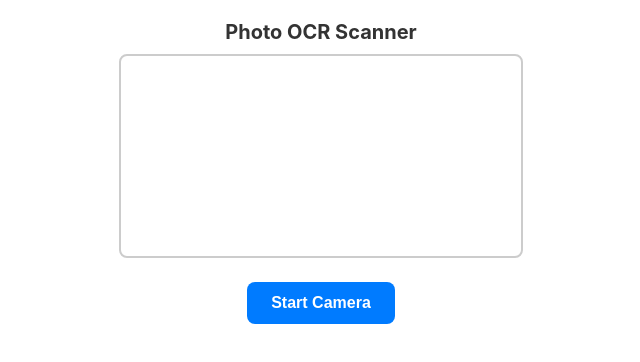
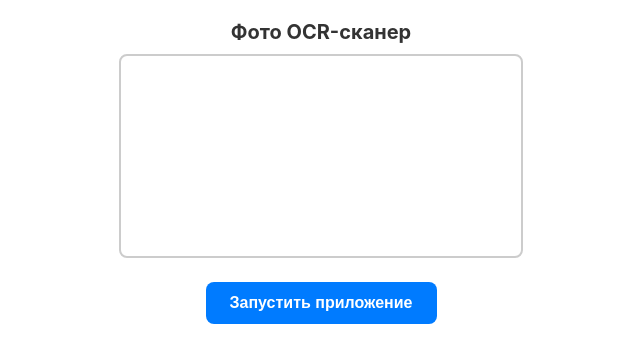
Before and after one commit to martincxx/questions-app, a Next.js app: page / in a window 1280 px wide. Shown: the top 362 px of the page, without its empty margins (319-959 px from the left). Built offline with nearby package versions, Linux system fonts and the light colour scheme.

Commit message:
Improve translation

```diff
--- a/src/app/page.js
+++ b/src/app/page.js
@@ -198,7 +198,7 @@ export default function Home() {
           flexShrink: 0,
         }}
       >
-        Photo OCR Scanner
+        Фото OCR-сканер
       </h1>
       <div style={{ flex: '0 0 auto', marginBottom: '10px' }}>
         {!capturedPhoto ? (
@@ -256,7 +256,7 @@ export default function Home() {
                   borderRadius: '3px',
                 }}
               >
-                Активная область
+                Активная зона
               </div>
             </div>
           </div>
@@ -288,7 +288,7 @@ export default function Home() {
                 cursor: 'pointer',
               }}
             >
-              Start Camera
+              Запустить приложение
             </button>
           ) : (
             <>
```
